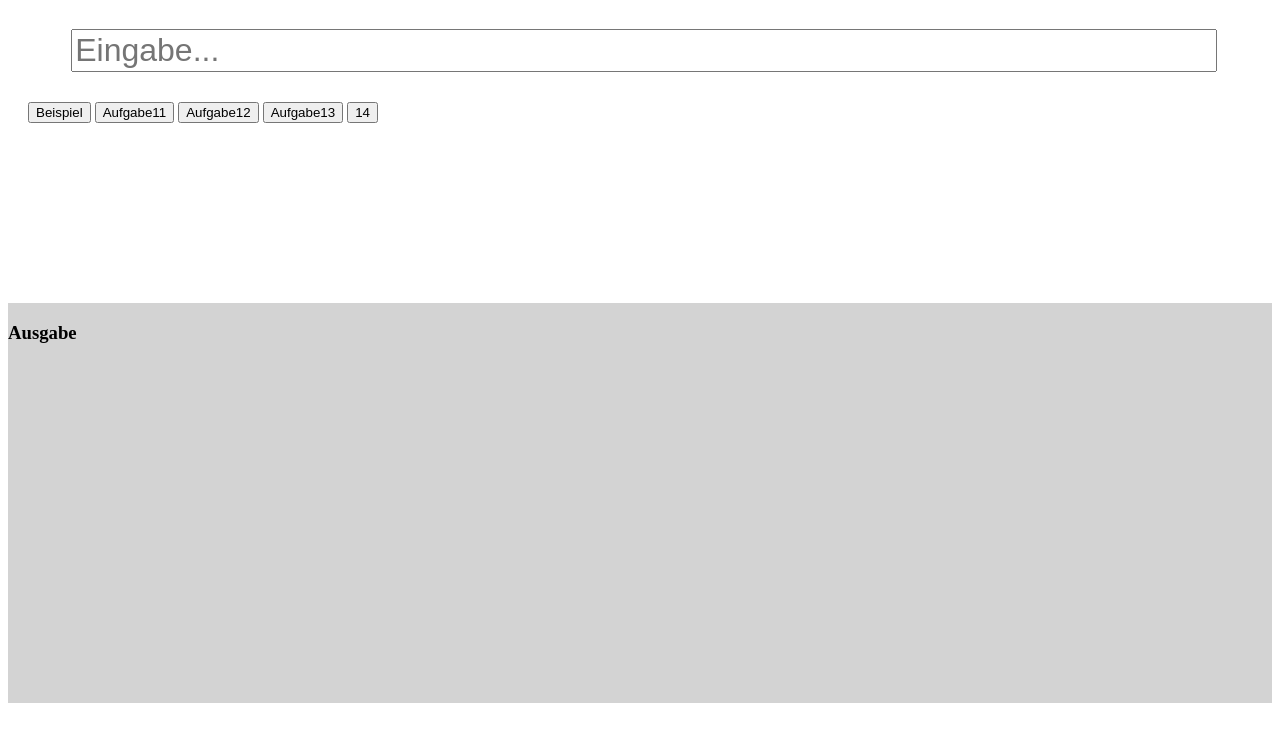
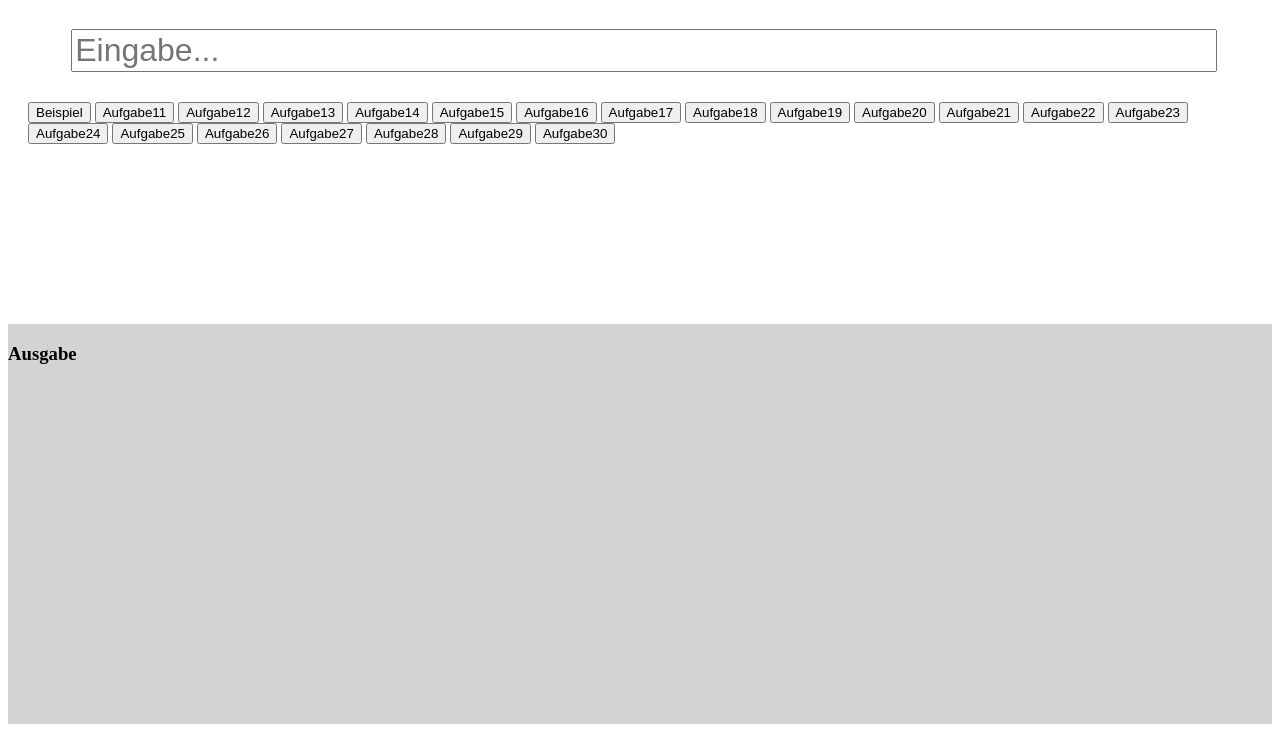
Before and after one commit to zCringez/js-conditionals-loops-and-lists, a plain HTML site: page index.html in a window 1280 px wide. Shown: the part 61-800 px from the top of the page. Drawn offline with Linux system fonts and the light colour scheme.

Commit message:
Viele Aufgaben

```diff
--- a/index.html
+++ b/index.html
@@ -21,7 +21,24 @@
         <button onclick="example_list_creation()">Aufgabe11</button>
         <button onclick="checkForXAufgabe12()">Aufgabe12</button>
         <button onclick="checkForLengthAufgabe13()">Aufgabe13</button>
-        <button onclick="doubleInputAufgabe14()">14</button>
+        <button onclick="doubleInputAufgabe14()">Aufgabe14</button>
+        <button onclick="countSpacesAufgabe15()">Aufgabe15</button>
+        <button onclick="replaceSpacesAufgabe16()">Aufgabe16</button>
+        <button onclick="checkPeriodsAufgabe17()">Aufgabe17</button>
+        <button onclick="reverseInputAufgabe18()">Aufgabe18</button>
+        <button onclick="checkPalindromeAufgabe19()">Aufgabe19</button>
+        <button onclick=" toUppercaseAufgabe20()">Aufgabe20</button>
+        <button onclick="()">Aufgabe21</button>
+        <button onclick="()">Aufgabe22</button>
+        <button onclick="()">Aufgabe23</button>
+        <button onclick="()">Aufgabe24</button>
+        <button onclick="()">Aufgabe25</button>
+        <button onclick="()">Aufgabe26</button>
+        <button onclick="()">Aufgabe27</button>
+        <button onclick="()">Aufgabe28</button>
+        <button onclick="()">Aufgabe29</button>
+        <button onclick="()">Aufgabe30</button>
+
 
 
 
--- a/script.js
+++ b/script.js
@@ -50,3 +50,66 @@ function checkForXAufgabe12() {
         }
         console.log(result);
       }
+      //Ist keine  Zeichenkette als bei 14 wäre es 1144 und nicht 1414
+      function countSpacesAufgabe15() {
+        let input = read();
+        let count = 0;
+        for (let i = 0; i < input.length; i++) {
+          if (input[i] === " ") {
+            count++;
+          }
+        }
+        console.log("Anzahl der Leerzeichen: " + count);
+      }
+      function replaceSpacesAufgabe16() {
+        let input = read();
+        let result = "";
+        for (let i = 0; i < input.length; i++) {
+          if (input[i] === " ") {
+            result += "_";
+          } else {
+            result += input[i];
+          }
+        }
+        console.log(result);
+      }
+      function checkPeriodsAufgabe17() {
+        let input = read();
+        let valid = true;
+        for (let i = 0; i < input.length - 1; i++) {
+          if (input[i] === "." && input[i + 1] !== " ") {
+            valid = false;
+            break;
+          }
+        }
+        console.log("Eingabe ist gültig: " + valid);
+      }
+
+      function reverseInputAufgabe18() {
+        let input = read();
+        let result = "";
+        for (let i = input.length - 1; i >= 0; i--) {
+          result += input[i];
+        }
+        console.log(result);
+      }
+      function checkPalindromeAufgabe19() {
+        let input = read();
+        let valid = true;
+        for (let i = 0; i < input.length / 2; i++) {
+          if (input[i] !== input[input.length - i - 1]) {
+            valid = false;
+            break;
+          }
+        }
+        console.log("Eingabe ist ein Palindrom: " + valid);
+      }
+
+      function toUppercaseAufgabe20() {
+        let input = read();
+        let result = "";
+        for (let i = 0; i < input.length; i++) {
+          result += input[i].toUpperCase();
+        }
+        console.log(result);
+      }
```
